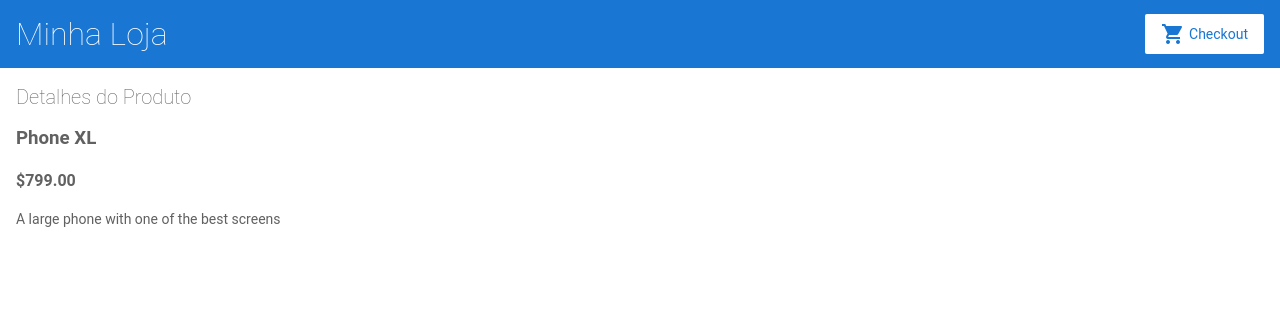
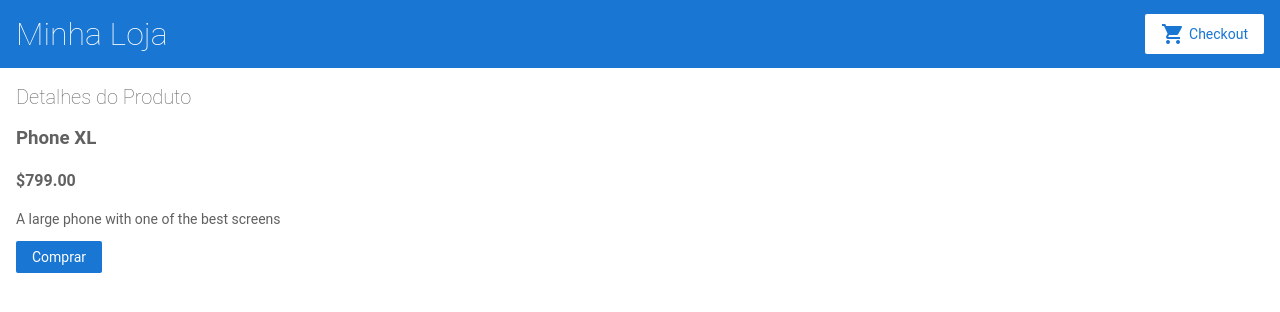
Before and after one commit to CarlosHenriqueDv/angular-kmeare-start, an Angular app: page /products/0 in a window 1280 px wide. Shown: the top 312 px of the page. Built offline with nearby package versions, Linux system fonts and the light colour scheme.

Commit message:
3 files modified

```diff
--- a/src/app/carrinho.service.ts
+++ b/src/app/carrinho.service.ts
@@ -7,6 +7,22 @@ import { Injectable } from '@angular/core';
 @Injectable()
 export class CarrinhoService {
 
+  items = [];
+
   constructor() { }
 
+  adicionaNoCarrinho(product){
+    this.items.push(product);
+  }
+
+  getItems(){
+    return this.items;
+  }
+
+  limparCarrinho(){
+    this.items = [];
+    return this.items;
+  }
+
+
 }
--- a/src/app/product-details/product-details.component.html
+++ b/src/app/product-details/product-details.component.html
@@ -6,5 +6,7 @@
   <h4>{{product.price | currency}}</h4>
   <p>{{ product.description }}</p>
 
+  <button (click)="adicionaNoCarrinho(product)">Comprar</button>
+
 
 </div>
--- a/src/app/product-details/product-details.component.ts
+++ b/src/app/product-details/product-details.component.ts
@@ -2,6 +2,7 @@ import { Component, OnInit } from '@angular/core';
 import { ActivatedRoute } from '@angular/router';
 
 import { products } from '../products';
+import { CarrinhoService } from '../carrinho.service';
 
 @Component({
   selector: 'app-product-details',
@@ -12,8 +13,14 @@ export class ProductDetailsComponent implements OnInit {
 
   product;
 
+  adicionaNoCarrinho(product){
+    this.carrinhoService.adicionaNoCarrinho(product);
+    window.alert('Você adicionou o produto ao carrinho!')
+  }
+
   constructor(
     private route: ActivatedRoute,
+    private carrinhoService: CarrinhoService,
   ) { }
 
   ngOnInit() {
```
